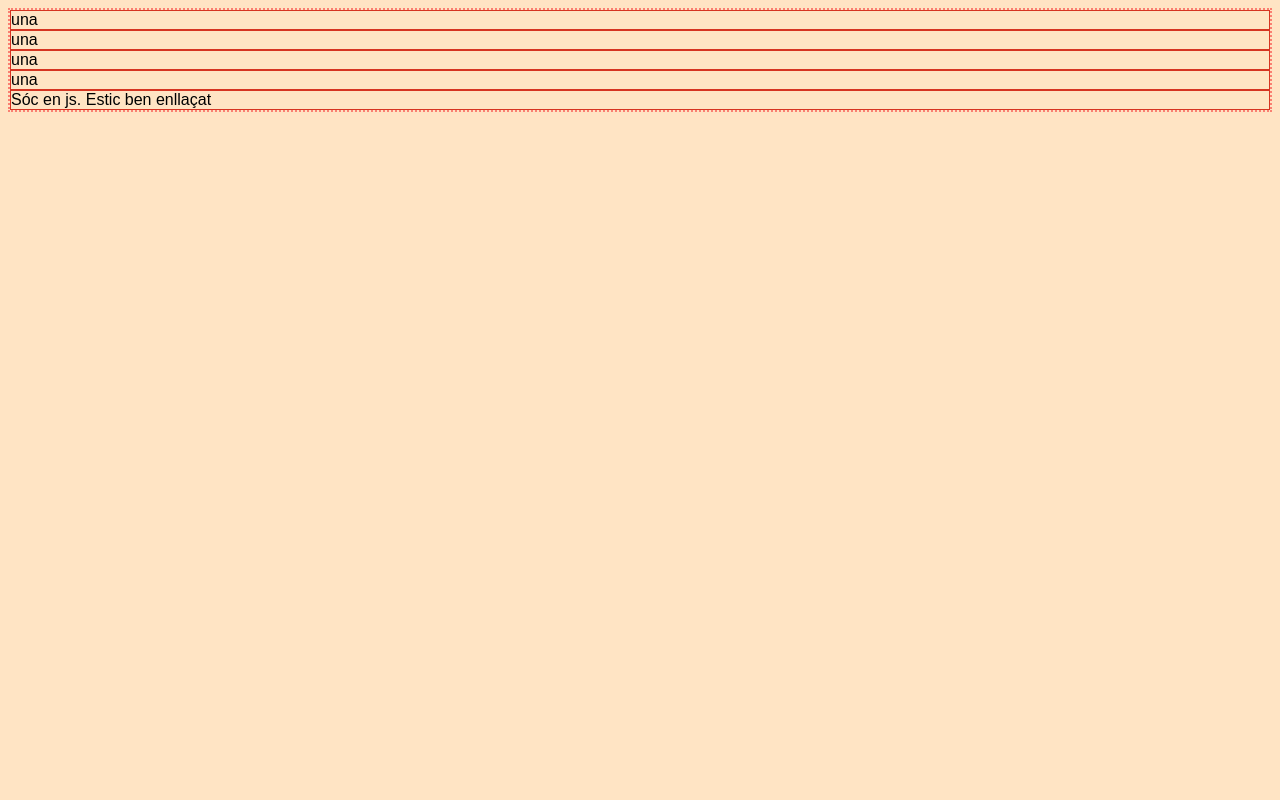
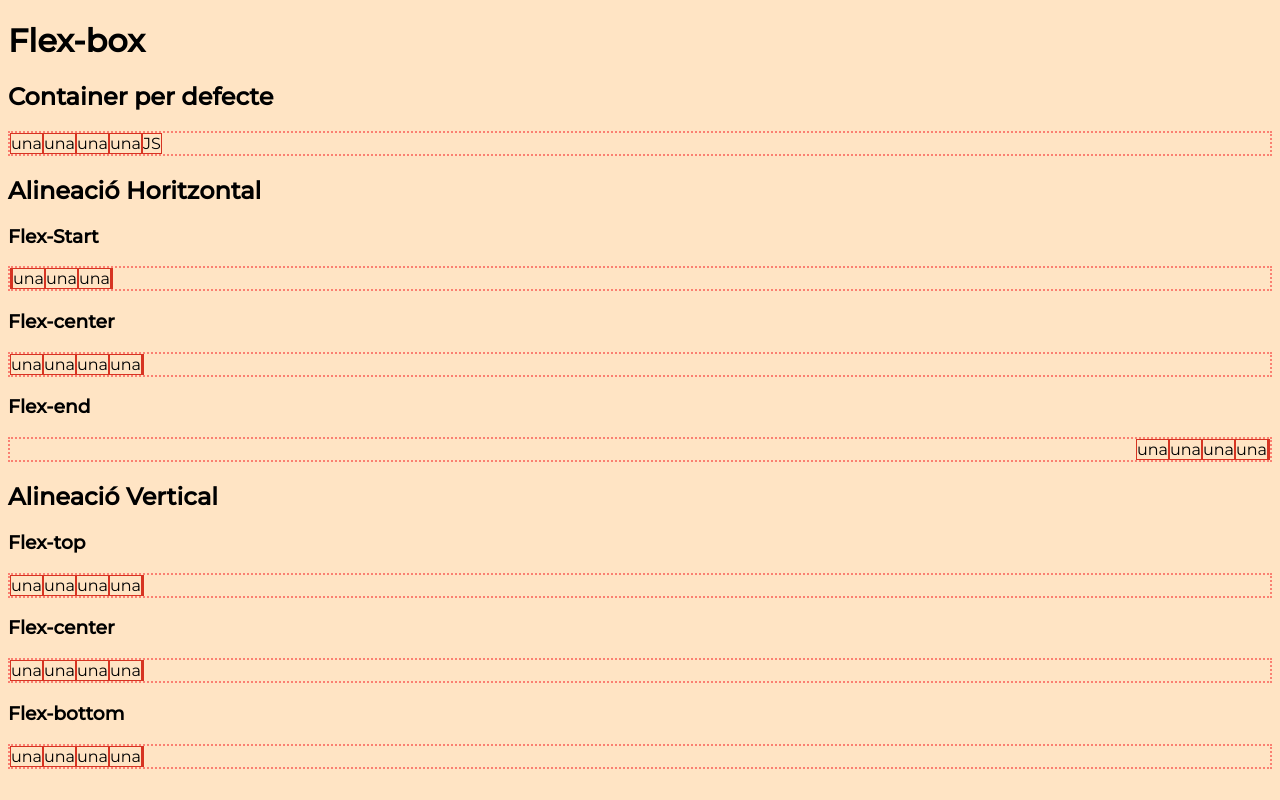
Before and after one commit to jrmendu/jrmendu.github.io, a plain HTML site: page flex-box/index.html in a window 1280 px wide. Drawn offline with Linux system fonts and the light colour scheme.

Commit message:
Horitzontal i Vertical

```diff
--- a/flex-box/index.html
+++ b/flex-box/index.html
@@ -6,10 +6,34 @@
     <meta name="viewport" content="width=device-width, initial-scale=1.0">
     <link rel="stylesheet" href="style.css">
 
+    <!-- Enllaç Google Fonts-->
+    <link href="https://fonts.googleapis.com/css2?family=Montserrat:wght@300;400;500&display=swap" rel="stylesheet">
+
     <title>Document</title>
 </head>
 
 <body>
+    <h1> Flex-box</h1>
+    <h2> Container per defecte </h2>
+    <div class="container">
+        <div class="contingut"> una </div>
+        <div class="contingut"> una </div>
+        <div class="contingut"> una </div>
+        <div class="contingut"> una </div>
+        <div class="contingut" id="codi">  </div>
+    </div>
+<!-- Horitzontal-->
+    <h2> Alineació Horitzontal </h2>
+    <h3> Flex-Start</h3>
+    <div class="container flex-start">
+        <div class="contingut">  </div>
+        <div class="contingut"> una </div>
+        <div class="contingut"> una </div>
+        <div class="contingut"> una </div>
+        <div class="contingut" id="codi">  </div>
+    </div>
+
+    <h3> Flex-center </h3>
     <div class="container">
         <div class="contingut"> una </div>
         <div class="contingut"> una </div>
@@ -18,6 +42,43 @@
         <div class="contingut" id="codi">  </div>
     </div>
 
+    <h3> Flex-end </h3>
+    <div class="container flex-end">
+        <div class="contingut"> una </div>
+        <div class="contingut"> una </div>
+        <div class="contingut"> una </div>
+        <div class="contingut"> una </div>
+        <div class="contingut" id="codi">  </div>
+    </div>
+
+<!-- Vertical -->
+    <h2> Alineació Vertical </h2>
+    <h3> Flex-top </h3>
+    <div class="container ">
+        <div class="contingut"> una </div>
+        <div class="contingut"> una </div>
+        <div class="contingut"> una </div>
+        <div class="contingut"> una </div>
+        <div class="contingut" id="codi">  </div>
+    </div>
+
+    <h3> Flex-center</h3>
+    <div class="container">
+        <div class="contingut"> una </div>
+        <div class="contingut"> una </div>
+        <div class="contingut"> una </div>
+        <div class="contingut"> una </div>
+        <div class="contingut" id="codi">  </div>
+    </div>
+
+    <h3> Flex-bottom </h3>
+    <div class="container">
+        <div class="contingut"> una </div>
+        <div class="contingut"> una </div>
+        <div class="contingut"> una </div>
+        <div class="contingut"> una </div>
+        <div class="contingut" id="codi">  </div>
+    </div>
     <script src="script.js"> </script>
 </body>
 </html>
--- a/flex-box/script.js
+++ b/flex-box/script.js
@@ -1 +1 @@
-document.getElementById("codi").innerText = "Sóc en js. Estic ben enllaçat"
+document.getElementById("codi").innerText = "JS"
--- a/flex-box/style.css
+++ b/flex-box/style.css
@@ -5,8 +5,33 @@ body {
 
 .container {
     border: 2px dotted salmon;
+    display: flex;
 }
 
 .contingut {
     border: 1px solid rgb(214, 52, 34);
 }
+
+.flex-start {
+    justify-content: flex-start;
+}
+
+.flex-center {
+    justify-content: center;
+}
+
+.flex-end {
+    justify-content: flex-end;
+}
+
+.align-top {
+    align-content: flex-start;
+}
+
+.align-center {
+    align-content: center;
+}
+
+.align-bottom {
+    align-content: flex-end;
+}
```
